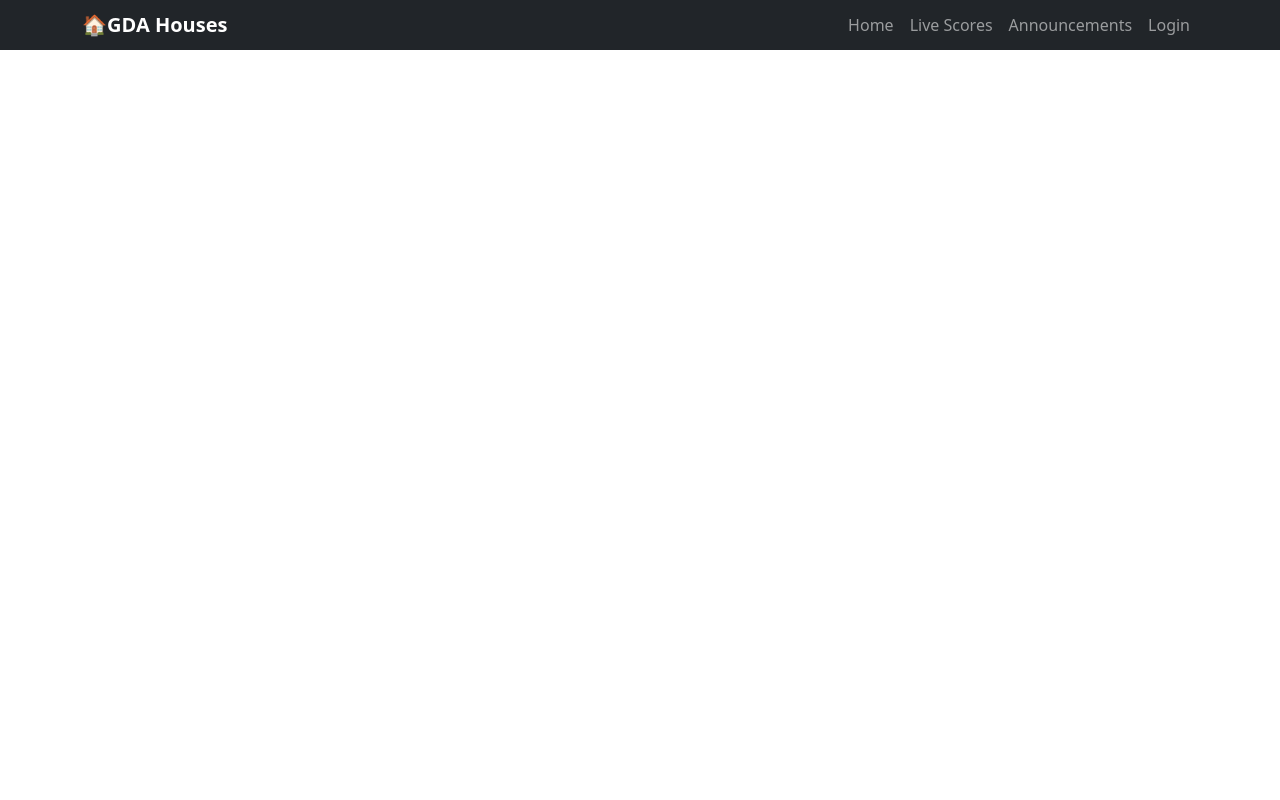
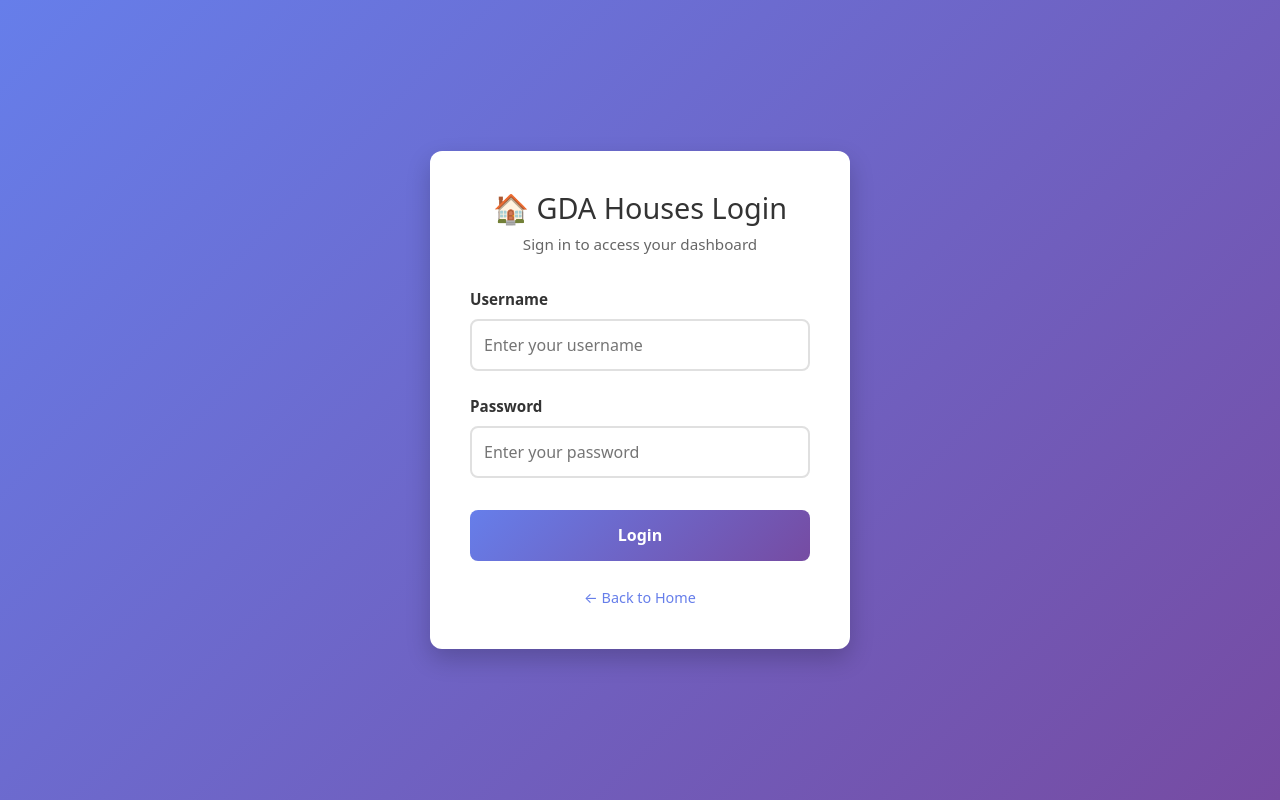
Before and after one commit to Dadarzz2405/FE-House-Dev, a React (Vite) app: page /login in a window 1280 px wide. Built offline with nearby package versions, Linux system fonts and the light colour scheme.

Commit message:
Adjust axios configuration and update navbar login link

```diff
--- a/src/App.jsx
+++ b/src/App.jsx
@@ -7,6 +7,7 @@ import Navbar from "./components/navbar/navbar";
 import HomePage from "./components/pages/HomePage/HomePage";
 import LiveScores from "./components/pages/LiveScores/LiveScores";
 import Announcement from "./components/pages/Announcements/Announcements";
+import Login from "./components/pages/Login/Login";
 
 const App = () => {
   const [activatedPage, setActivatedPage] = useState("");
@@ -17,13 +18,17 @@ const App = () => {
     setActivatedPage(path);
   }, [location]);
 
+  // Don't show navbar on login page
+  const showNavbar = location.pathname !== "/login";
+
   return (
     <>
-      <Navbar activatedPage={activatedPage} />
+      {showNavbar && <Navbar activatedPage={activatedPage} />}
       <Routes>
         <Route path="/" element={<HomePage />} />
         <Route path="/livescores" element={<LiveScores />} />
         <Route path="/announcement" element={<Announcement />} />
+        <Route path="/login" element={<Login />} />
       </Routes>
     </>
   );
--- a/src/components/navbar/navbar.jsx
+++ b/src/components/navbar/navbar.jsx
@@ -38,7 +38,8 @@ const NavbarContainer = ({ activatedPage }) => {
               Announcements
             </Nav.Link>
             <Nav.Link
-              href="http://localhost:5000/login"
+              as={Link}
+              to="/login"
               className="login-link"
             >
               Login
--- a/src/components/pages/Login/Login.css
+++ b/src/components/pages/Login/Login.css
@@ -0,0 +1,131 @@
+.login-container {
+  min-height: 100vh;
+  display: flex;
+  justify-content: center;
+  align-items: center;
+  background: linear-gradient(135deg, #667eea 0%, #764ba2 100%);
+  padding: 20px;
+}
+
+.login-box {
+  background: white;
+  padding: 2.5rem;
+  border-radius: 12px;
+  box-shadow: 0 10px 25px rgba(0, 0, 0, 0.2);
+  width: 100%;
+  max-width: 420px;
+}
+
+.login-box h2 {
+  margin: 0 0 0.5rem 0;
+  color: #333;
+  font-size: 1.8rem;
+  text-align: center;
+}
+
+.login-subtitle {
+  text-align: center;
+  color: #666;
+  margin-bottom: 2rem;
+  font-size: 0.95rem;
+}
+
+.error-message {
+  background-color: #fee;
+  border: 1px solid #fcc;
+  color: #c33;
+  padding: 0.75rem;
+  border-radius: 6px;
+  margin-bottom: 1.5rem;
+  font-size: 0.9rem;
+  text-align: center;
+}
+
+.form-group {
+  margin-bottom: 1.5rem;
+}
+
+.form-group label {
+  display: block;
+  margin-bottom: 0.5rem;
+  color: #333;
+  font-weight: 600;
+  font-size: 0.95rem;
+}
+
+.form-group input {
+  width: 100%;
+  padding: 0.75rem;
+  border: 2px solid #e0e0e0;
+  border-radius: 8px;
+  font-size: 1rem;
+  transition: all 0.3s ease;
+  box-sizing: border-box;
+}
+
+.form-group input:focus {
+  outline: none;
+  border-color: #667eea;
+  box-shadow: 0 0 0 3px rgba(102, 126, 234, 0.1);
+}
+
+.form-group input:disabled {
+  background-color: #f5f5f5;
+  cursor: not-allowed;
+}
+
+.login-button {
+  width: 100%;
+  padding: 0.85rem;
+  background: linear-gradient(135deg, #667eea 0%, #764ba2 100%);
+  color: white;
+  border: none;
+  border-radius: 8px;
+  font-size: 1rem;
+  font-weight: bold;
+  cursor: pointer;
+  transition: all 0.3s ease;
+  margin-top: 0.5rem;
+}
+
+.login-button:hover:not(:disabled) {
+  transform: translateY(-2px);
+  box-shadow: 0 4px 12px rgba(102, 126, 234, 0.4);
+}
+
+.login-button:active:not(:disabled) {
+  transform: translateY(0);
+}
+
+.login-button:disabled {
+  opacity: 0.6;
+  cursor: not-allowed;
+}
+
+.login-footer {
+  margin-top: 1.5rem;
+  text-align: center;
+}
+
+.back-link {
+  color: #667eea;
+  text-decoration: none;
+  font-size: 0.9rem;
+  transition: color 0.3s ease;
+}
+
+.back-link:hover {
+  color: #764ba2;
+  text-decoration: underline;
+}
+
+/* Responsive */
+@media (max-width: 480px) {
+  .login-box {
+    padding: 2rem 1.5rem;
+  }
+
+  .login-box h2 {
+    font-size: 1.5rem;
+  }
+}
--- a/src/components/pages/Login/Login.jsx
+++ b/src/components/pages/Login/Login.jsx
@@ -1,61 +1,92 @@
 import { useState } from "react";
-import api from "../../API/axios";
+import { useNavigate } from "react-router-dom";
+import axios from "axios";
 import "./Login.css";
 
 function Login() {
   const [username, setUsername] = useState("");
   const [password, setPassword] = useState("");
   const [error, setError] = useState("");
+  const [loading, setLoading] = useState(false);
+  const navigate = useNavigate();
 
   const handleSubmit = async (e) => {
     e.preventDefault();
     setError("");
+    setLoading(true);
 
     try {
-      const res = await api.post("/api/login", {
+      const res = await axios.post(
+        "http://localhost:5000/api/login",
+        {
           username,
           password,
-      });
+        },
+        {
+          withCredentials: true,
+          headers: {
+            "Content-Type": "application/json",
+          },
+        }
+      );
 
-      console.log("Logged in:", res.data);
-
-      localStorage.setItem("user", JSON.stringify(res.data));
-
-      if (res.data.role === "admin") {
-        window.location.href = "/admin";
-      } else {
-        window.location.href = "/dashboard";
+      if (res.data.success) {
+        // Redirect to the appropriate dashboard
+        window.location.href = res.data.redirect;
       }
-
     } catch (err) {
       setError(err.response?.data?.error || "Login failed");
+      setLoading(false);
     }
   };
 
   return (
+    <div className="login-container">
+      <div className="login-box">
+        <h2>🏠 GDA Houses Login</h2>
+        <p className="login-subtitle">Sign in to access your dashboard</p>
+
+        {error && <div className="error-message">{error}</div>}
+
         <form onSubmit={handleSubmit}>
-      <h2>Login</h2>
-
-      {error && <p style={{ color: "red" }}>{error}</p>}
-
+          <div className="form-group">
+            <label htmlFor="username">Username</label>
             <input
+              id="username"
               type="text"
-        placeholder="Username"
+              placeholder="Enter your username"
               value={username}
               onChange={(e) => setUsername(e.target.value)}
               required
+              disabled={loading}
             />
+          </div>
 
+          <div className="form-group">
+            <label htmlFor="password">Password</label>
             <input
+              id="password"
               type="password"
-        placeholder="Password"
+              placeholder="Enter your password"
               value={password}
               onChange={(e) => setPassword(e.target.value)}
               required
+              disabled={loading}
             />
+          </div>
 
-      <button type="submit">Login</button>
+          <button type="submit" disabled={loading} className="login-button">
+            {loading ? "Logging in..." : "Login"}
+          </button>
         </form>
+
+        <div className="login-footer">
+          <a href="/" className="back-link">
+            ← Back to Home
+          </a>
+        </div>
+      </div>
+    </div>
   );
 }
 
```
Lines whose indentation alone changed are shown as unchanged.
